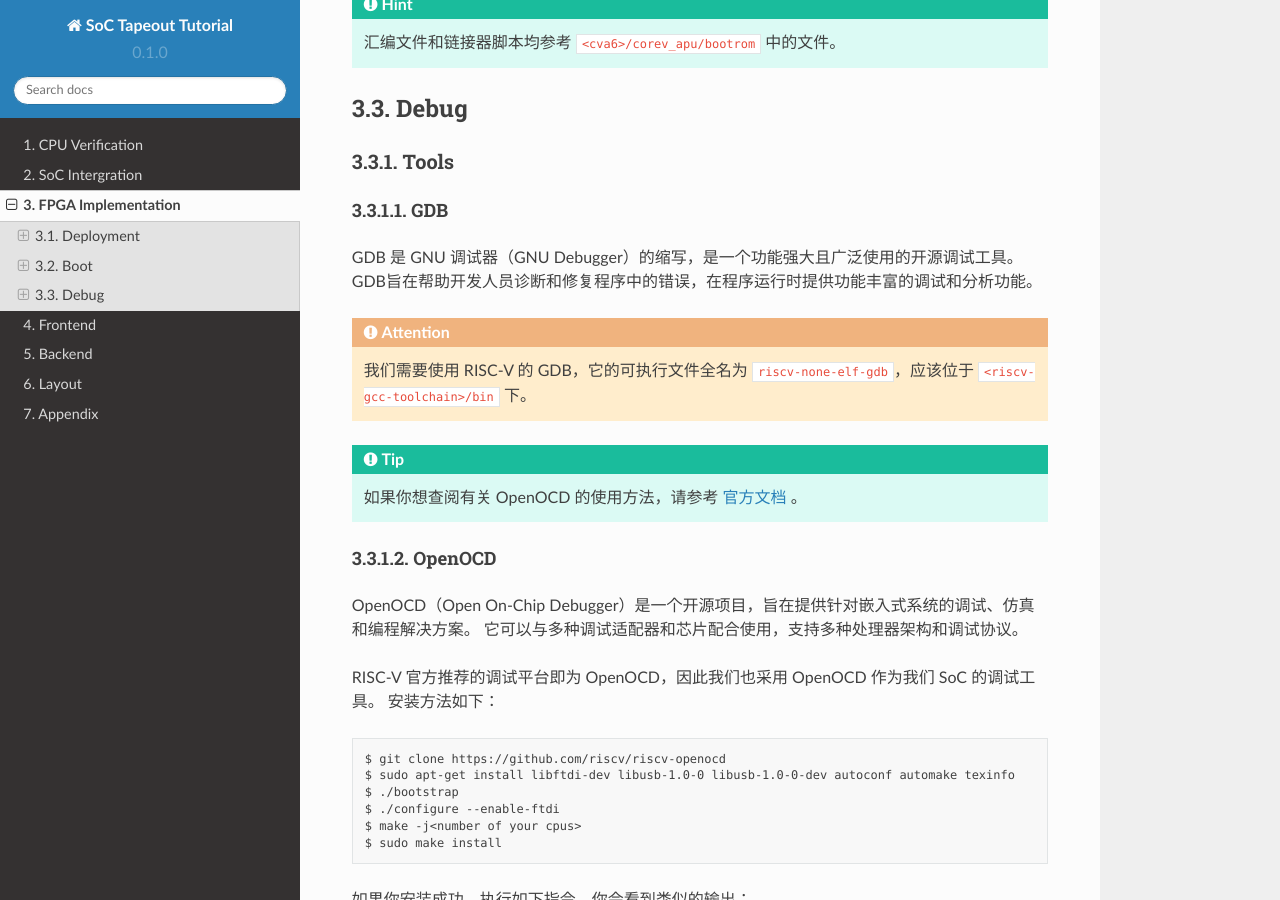
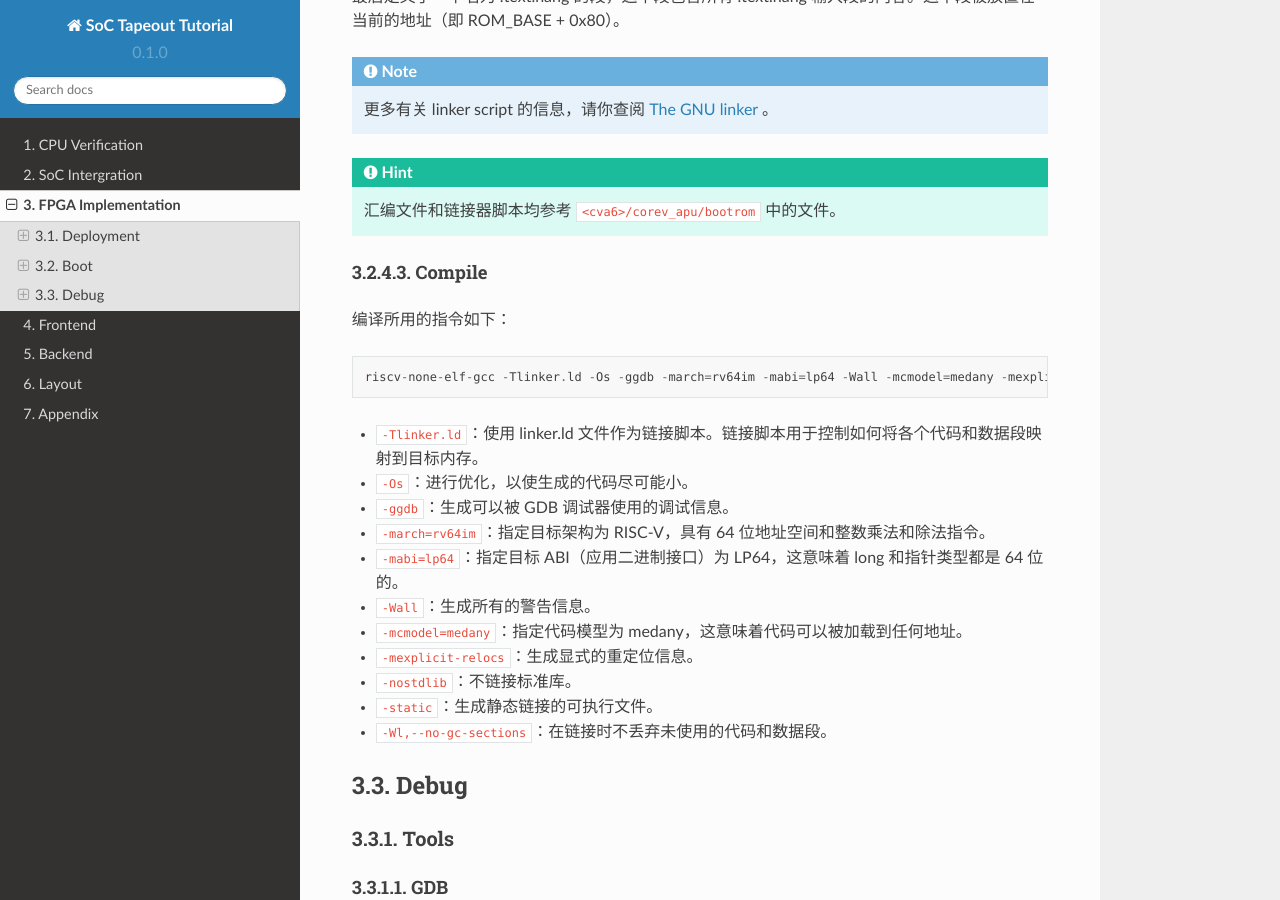
Before and after one commit to Siris-Li/SoC-Tapeout-Tutorial, a Sphinx documentation site: the page built from docs/source/fpga.rst, in a window 1280 px wide and 900 px high, scrolled down 10738 px. Built offline with Sphinx 7.4.7 and the Read the Docs theme 2.0.0, drawn with Linux system fonts in a browser that asks for light colours; some of the changed text lies outside the part shown.

Commit message:
Update fpga.rst

```diff
--- a/docs/source/fpga.rst
+++ b/docs/source/fpga.rst
@@ -414,6 +417,9 @@
 _hang 代码段通常只在出现错误或特殊情况时才会执行。
 例如，如果在尝试跳转到主内存执行程序时发生错误，或者在特定的硬件事件（如电源管理事件）发生时，程序可能会跳转到 _hang 代码段。
 
+Linker Script
+##################
+
 为了能够成功解析 ``bootrom.S`` 中符号的地址，我们还需要自定义链接器脚本（linker script） ``linker.ld``。
 
 .. code-block::
@@ -451,6 +457,27 @@
 .. Hint::
 
    汇编文件和链接器脚本均参考 ``<cva6>/corev_apu/bootrom`` 中的文件。
+
+Compile
+######################
+
+编译所用的指令如下：
+
+.. code-block::
+
+   riscv-none-elf-gcc -Tlinker.ld -Os -ggdb -march=rv64im -mabi=lp64 -Wall -mcmodel=medany -mexplicit-relocs bootrom.S -nostdlib -static -Wl,--no-gc-sections -o bootrom.elf
+
+- ``-Tlinker.ld``：使用 linker.ld 文件作为链接脚本。链接脚本用于控制如何将各个代码和数据段映射到目标内存。
+- ``-Os``：进行优化，以使生成的代码尽可能小。
+- ``-ggdb``：生成可以被 GDB 调试器使用的调试信息。
+- ``-march=rv64im``：指定目标架构为 RISC-V，具有 64 位地址空间和整数乘法和除法指令。
+- ``-mabi=lp64``：指定目标 ABI（应用二进制接口）为 LP64，这意味着 long 和指针类型都是 64 位的。
+- ``-Wall``：生成所有的警告信息。
+- ``-mcmodel=medany``：指定代码模型为 medany，这意味着代码可以被加载到任何地址。
+- ``-mexplicit-relocs``：生成显式的重定位信息。
+- ``-nostdlib``：不链接标准库。
+- ``-static``：生成静态链接的可执行文件。
+- ``-Wl,--no-gc-sections``：在链接时不丢弃未使用的代码和数据段。
 
 Debug
 ----------------
@@ -688,6 +715,21 @@
    (gdb)
 
 接着，你就可以通过 GDB 调试程序和访问内存了。
+一些常用的 GDB 指令如下：
+
+- ``x/10w 0x12345``：以字（4 字节）为单位，查看地址 0x12345 开始的 10 个字的内容。
+- ``x/i``：一种特殊的格式，用于将内存中的内容解释为机器指令。i 代表 "instruction"，即指令。例如，`x/i $pc` 这条命令会显示程序计数器（PC）当前指向的机器指令。
+- ``info registers``：列出所有寄存器的值。
+- ``set {int}0x54321 = 0xabcdf``：将地址 0x54321 处的 4 个字节的内容设置为 16 进制的 abcdf。
+- ``stepi``：执行 pc 地址对应的指令。
+
+.. Hint::
+
+   ROM（只读存储器）是一种只能读取不能写入的存储器。
+   如果你试图在 GDB 中使用 ``set`` 命令写入 ROM 地址的数据，GDB 可能不会显示错误，但实际上数据并没有被写入 ROM。
+   当你使用 ``x`` 命令读取该地址时，GDB 可能会显示你之前尝试写入的数据，但这只是 GDB 内部状态的一部分，不代表实际的硬件状态。
+   在真实的硬件中，ROM 的内容在写入后就不能更改。
+
 
 .. note::
 
```
Also changed, not shown: other parts of docs/source/fpga.rst (+3 -0 lines).
